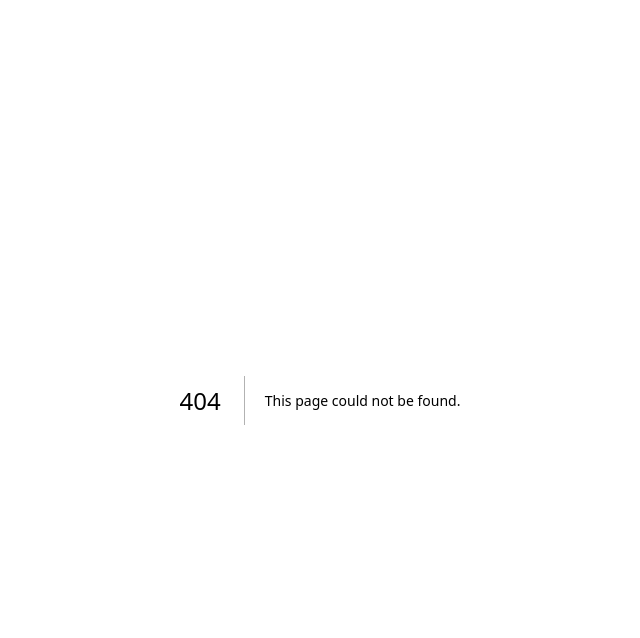
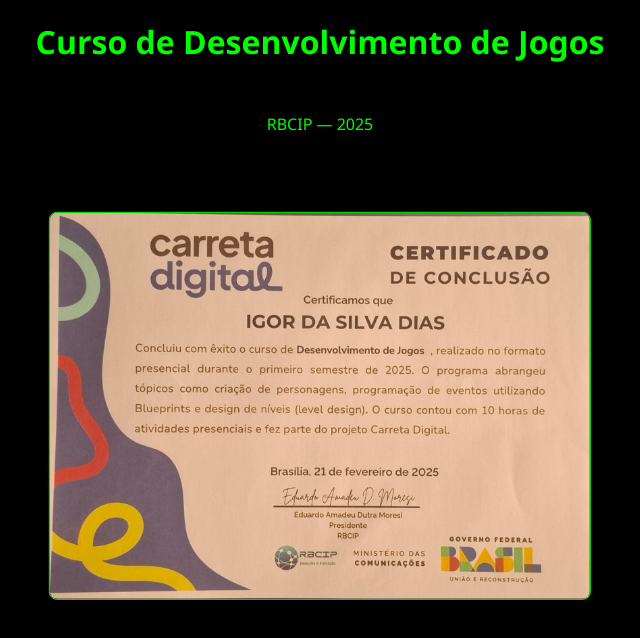
Before and after one commit to Igor-Dias-2010/curriculo, a Next.js app: page /certificados/game-dev in a window 1280 px wide. Before the commit this address had no page. Shown: the top 638 px of the page, without its empty margins (320-960 px from the left). Built offline with nearby package versions, Linux system fonts and the light colour scheme.

Commit message:
versão final, espero
adicionei fotos dos certificados

```diff
--- /dev/null
+++ b/app/certificados/game-dev/page.jsx
@@ -0,0 +1,12 @@
+
+export default function CertificadoGameDev() {
+    return (
+        <div className="main">
+            <h1>Curso de Desenvolvimento de Jogos</h1>
+            <p>RBCIP — 2025</p>
+            <figure>
+                <img className="img" src="/img/certificado-game-dev.jpeg" alt="Certificado de Desenvolvimento de Jogos" />
+            </figure>
+        </div>
+    )
+}
--- a/app/certificados/python/page.jsx
+++ b/app/certificados/python/page.jsx
@@ -1,4 +1,3 @@
-'use client'
 
 export default function CertificadoPython() {
     return (
@@ -6,7 +5,7 @@
             <h1>Curso de Python</h1>
             <p>RBCIP — 2025</p>
             <figure>
-                <img className="img" src="/img/certificado-python.jpeg" alt="certificado de python" />
+                <img className="img" src="/img/certificado-python.jpeg" alt="Certificado de Python" />
             </figure>
         </div>
     )
--- a/app/formacao.jsx
+++ b/app/formacao.jsx
@@ -11,9 +11,9 @@
 
             <h2 className="subtitulo">Cursos Complementares</h2>
             <p>Programação — Escola Eliti (cursando)</p>
-            <p>Introdução ao Python — Carreta Digital RBCIP (finalizado em 2025) <Link href={"/certificados/python"}><Paperclip className="paperClip" size={15} /></Link></p>
+            <p>Introdução ao Python — Carreta Digital RBCIP (finalizado em 2025) <Link href={"/certificados/python"} target="_blank" rel="noopener noreferrer"><Paperclip className="paperClip" size={15} /></Link></p>
 
-            <p>Introdução ao Desenvolvimento de Jogos — Carreta Digital RBCIP (finalizado em 2025)</p>
+            <p>Introdução ao Desenvolvimento de Jogos — Carreta Digital RBCIP (finalizado em 2025) <Link href={"/certificados/game-dev"} target="_blank" rel="noopener noreferrer"><Paperclip className="paperclip" size={15} /></Link></p>
 
         </div>
     )
--- a/app/globals.css
+++ b/app/globals.css
@@ -121,8 +121,13 @@
         padding-right: 20px;
     }
 }
+figure{
+    display: flex;
+    align-items: center;
+    flex-direction: column;
+}
 .img{
-    height: 550px;
+    height: 542px;
     transform: rotate(270deg);
     border: 1px solid rgb(0, 255, 0);
     border-radius: 8px;
```
